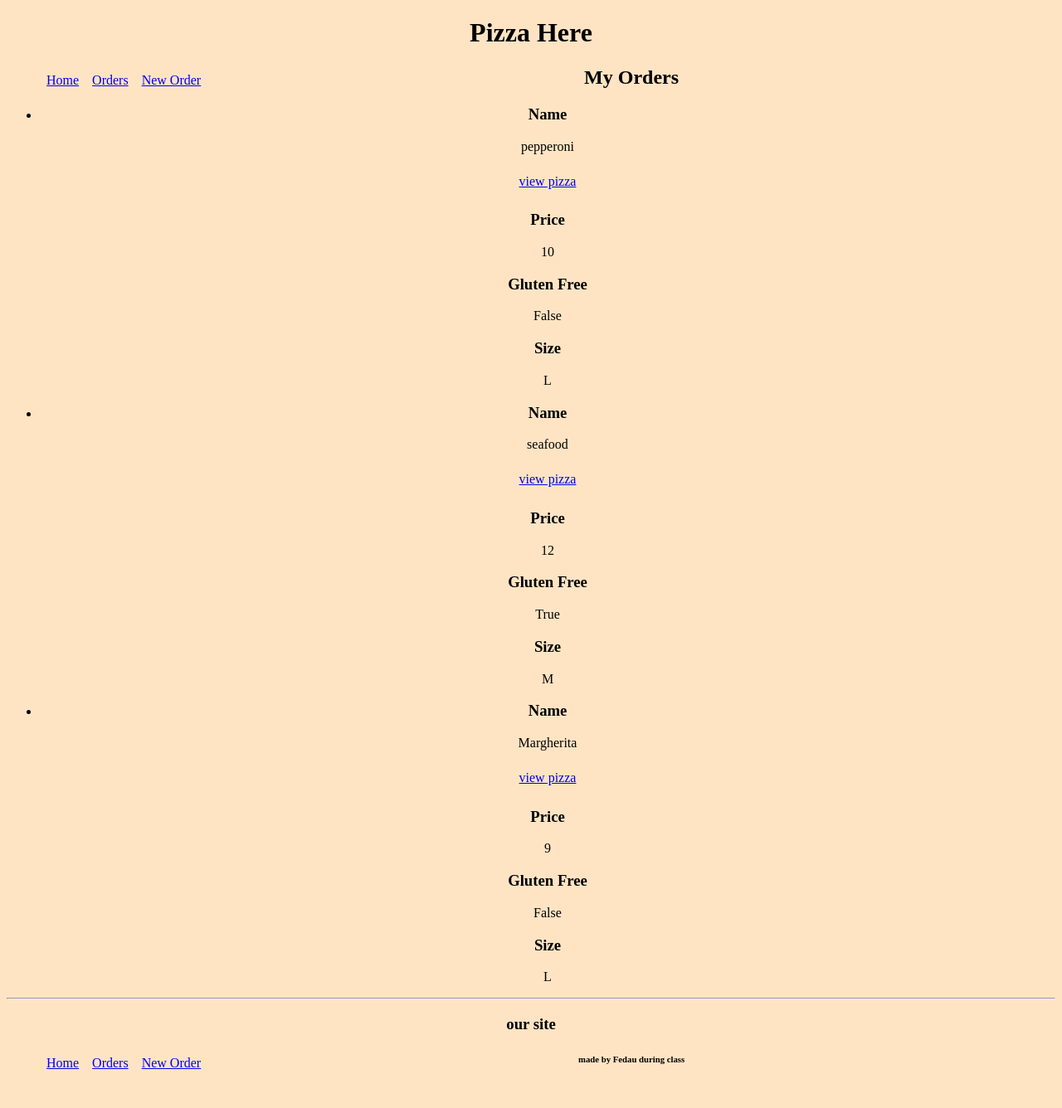
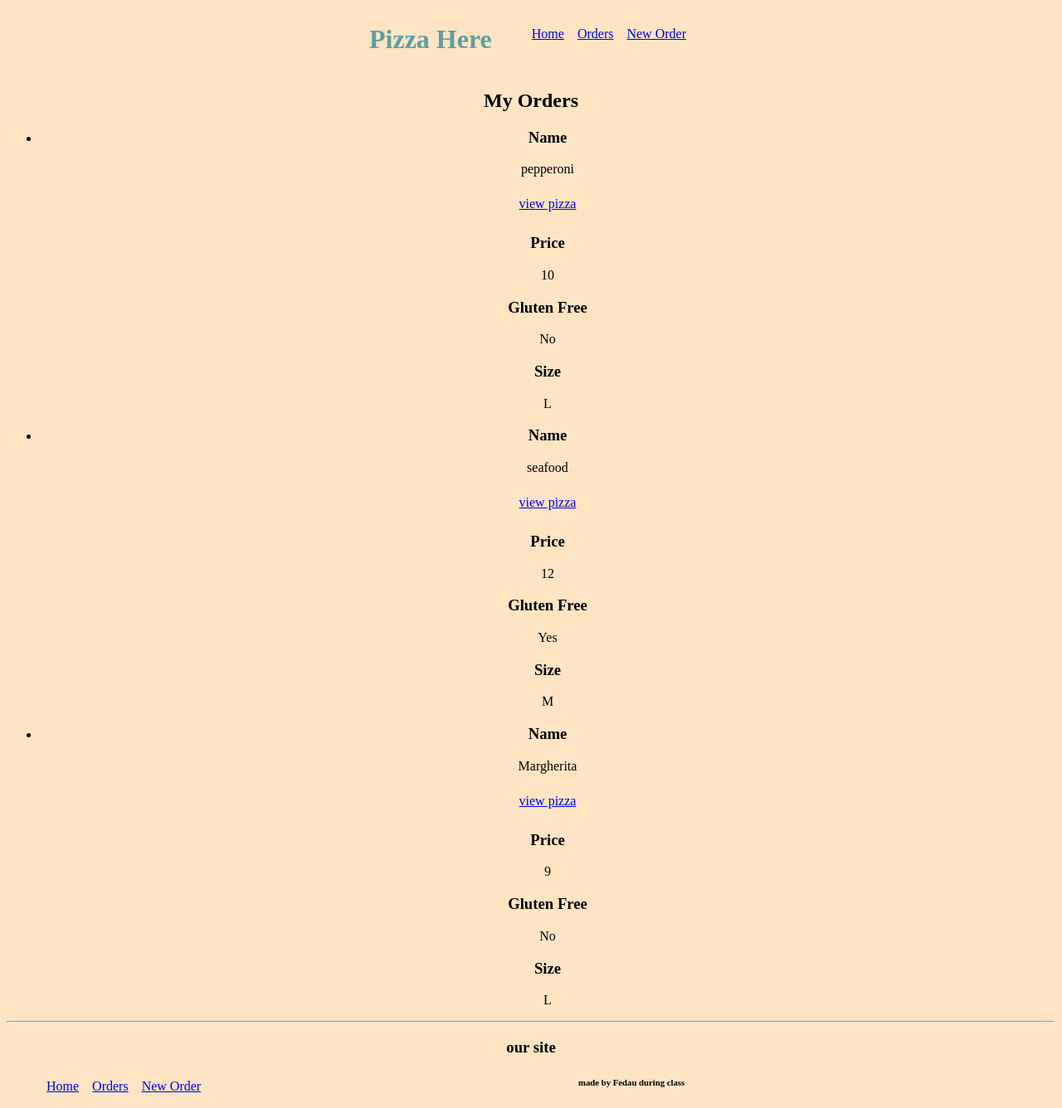
Before and after one commit to fedau/Python-codeclan, a Flask app: page /orders in a window 1280 px wide. Shown: the whole page at 83% size. Before the commit the page ends 1289 px from the top, so only its background shows below. Run offline with Flask 2, Linux system fonts and the light colour scheme.

Commit message:
pizza done

```diff
--- a/week_3/day_4/daily/pizzas/static/style.css
+++ b/week_3/day_4/daily/pizzas/static/css/style.css
@@ -1,6 +1,12 @@
 body{
     background-color: bisque;
     text-align: center;
+}
+header {
+    color: cadetblue;
+    display: flex;
+    justify-content: center;
+
 }
  nav ul li {
     list-style: none;
--- a/week_3/day_4/daily/pizzas/templates/base.html
+++ b/week_3/day_4/daily/pizzas/templates/base.html
@@ -4,7 +4,7 @@
     <meta charset="UTF-8">
     <meta http-equiv="X-UA-Compatible" content="IE=edge">
     <meta name="viewport" content="width=device-width, initial-scale=1.0">
-    <link rel="stylesheet" href="{{ url_for('static', filename='style.css') }}">
+    <link rel="stylesheet" href="{{ url_for('static', filename='css/style.css') }}">
     <title>Pizza Pizza App!</title>
 </head>
 <body>
--- a/week_3/day_4/daily/pizzas/templates/orders.html
+++ b/week_3/day_4/daily/pizzas/templates/orders.html
@@ -12,7 +12,13 @@
                 <h3>Price</h3>
                 <p>{{ pizza.price }}</p>
                 <h3> Gluten Free</h3>
-                <p> {{ pizza.gluten_free }}</p>
+                <p>
+                    {% if pizza.gluten_free %}
+                        Yes
+                    {% else %}
+                        No
+                    {% endif %}
+                </p>
                 <h3> Size</h3>
                 <p> {{ pizza.size }}</p>
             </li>
```
